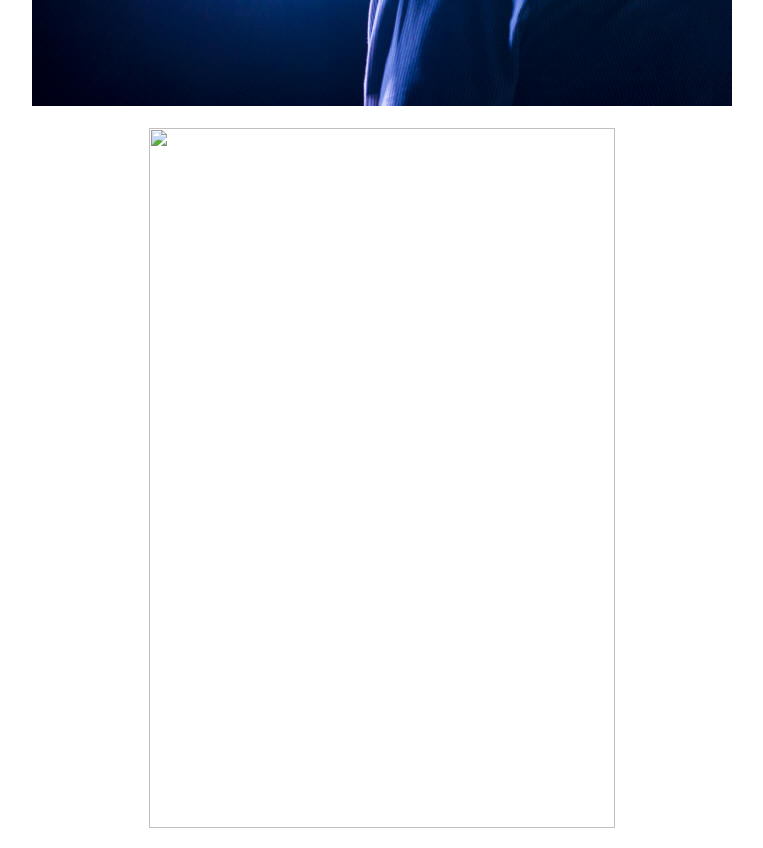
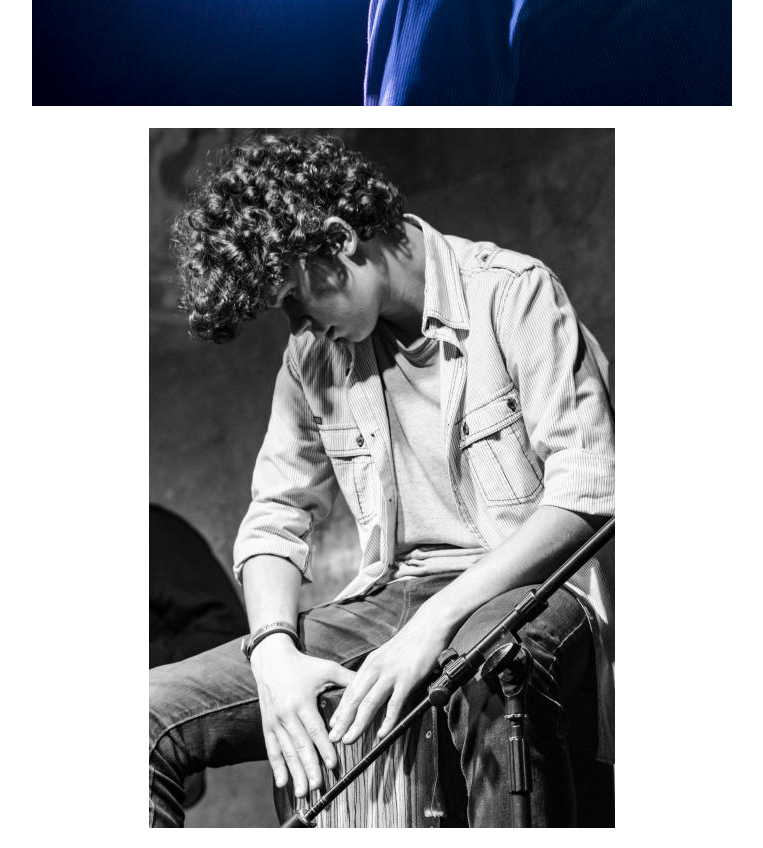
Before and after one commit to patrikficsor/patrikficsor-patrikficsor.github.io, a plain HTML site: page koncertek.htm in a window 1280 px wide. Shown: the part 2860-3708 px from the top of the page, without its empty margins (258-1021 px from the left). Drawn offline with Linux system fonts and the light colour scheme.

Commit message:
Update koncertek.htm

```diff
--- a/koncertek.htm
+++ b/koncertek.htm
@@ -75,7 +75,7 @@ a {
 	</tr>
 	<tr>
 		<td class="style7">
-		<img alt="" src="IMG_1629.jpg" width="466" height="700" /></td>
+		<img alt="" src="_MG_1629.jpg" width="466" height="700" /></td>
 	</tr>
 </table>
 
```
